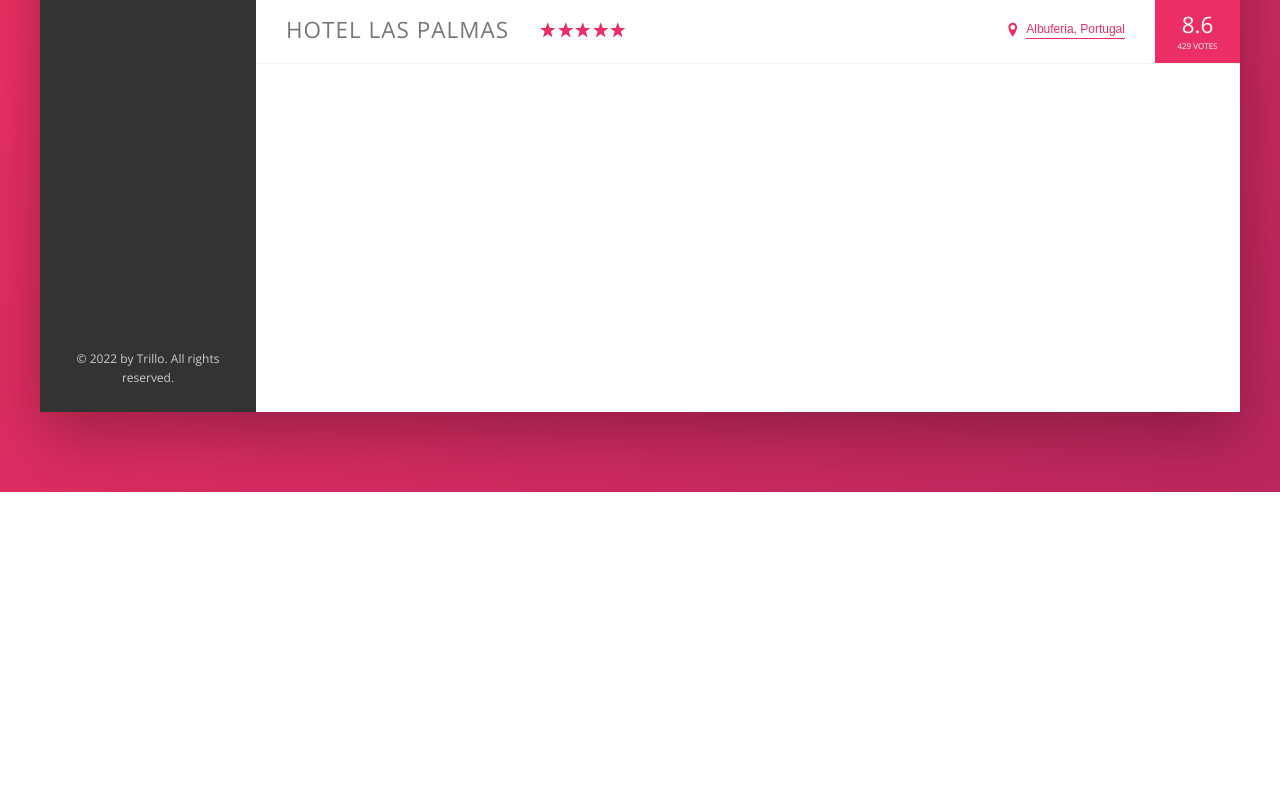
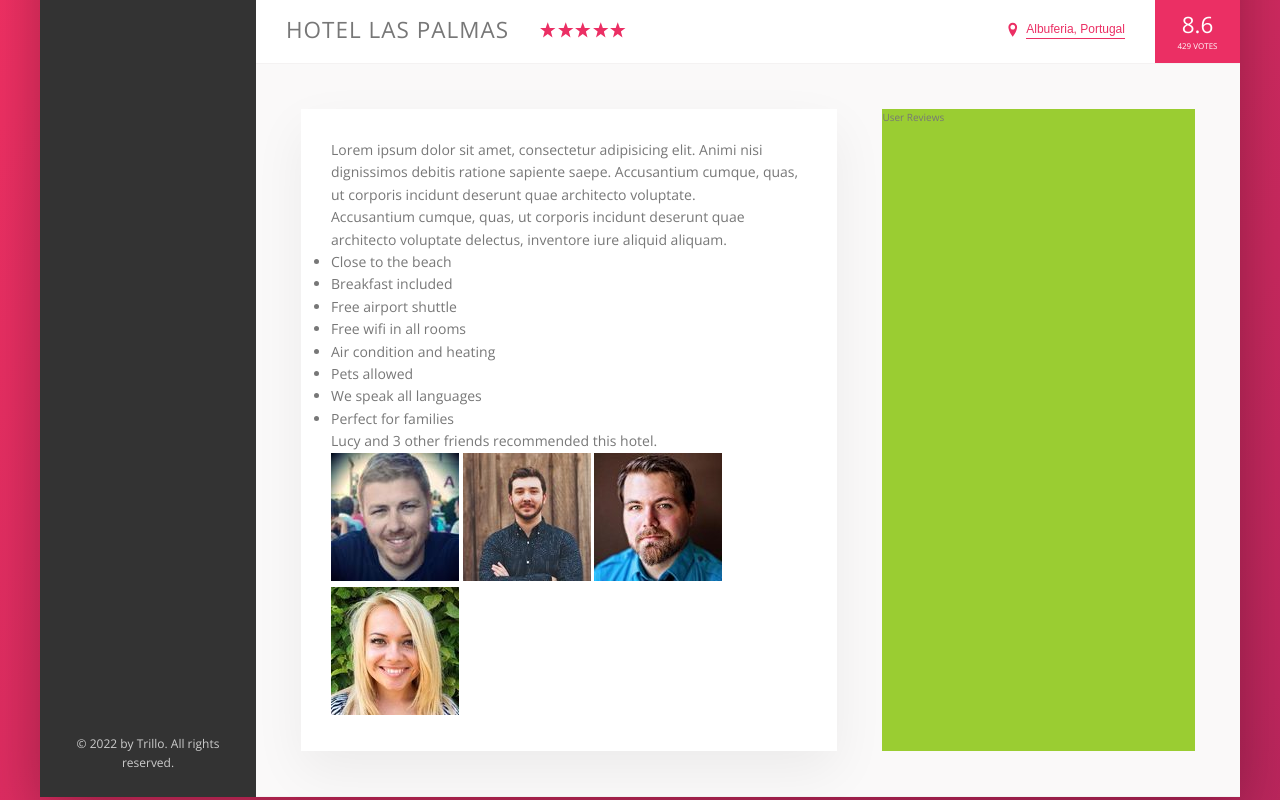
Before and after one commit to dmartin5150/Trello, a website: page index.html in a window 1280 px wide. Shown: the part 538-1338 px from the top of the page. Before the commit the page ends 1030 px from the top, so only its background shows below. Drawn offline with nearby package versions, Linux system fonts and the light colour scheme.

Commit message:
started description section

```diff
--- a/index.html
+++ b/index.html
@@ -128,9 +128,48 @@
                     </div>
                 </div>
 
+
+                <div class="detail">
+                    <div class="description">
+                        <p class="paragraph">
+                            Lorem ipsum dolor sit amet, consectetur adipisicing elit. Animi nisi dignissimos debitis
+                            ratione sapiente saepe. Accusantium cumque, quas, ut corporis incidunt deserunt quae
+                            architecto voluptate.
+                        </p>
+                        <p class="paragraph">
+                            Accusantium cumque, quas, ut corporis incidunt deserunt quae architecto voluptate delectus,
+                            inventore iure aliquid aliquam.
+                        </p>
+                        <ul class="list">
+                            <li class="list__item">Close to the beach</li>
+                            <li class="list__item">Breakfast included</li>
+                            <li class="list__item">Free airport shuttle</li>
+                            <li class="list__item">Free wifi in all rooms</li>
+                            <li class="list__item">Air condition and heating</li>
+                            <li class="list__item">Pets allowed</li>
+                            <li class="list__item">We speak all languages</li>
+                            <li class="list__item">Perfect for families</li>
+                        </ul>
+                        <div class="recommend">
+                            <p class="recommend__count">
+                                Lucy and 3 other friends recommended this hotel.
+                            </p>
+                            <div class="recommend__friends">
+                                <img src="img/user-3.jpg" alt="Friend 1" class="recommend__photo">
+                                <img src="img/user-4.jpg" alt="Friend 2" class="recommend__photo">
+                                <img src="img/user-5.jpg" alt="Friend 3" class="recommend__photo">
+                                <img src="img/user-6.jpg" alt="Friend 4" class="recommend__photo">
+                            </div>
+                        </div>
+                    </div>
+                    <div class="user-reviews">
+                        User Reviews
+                    </div>
+                </div>
+
             </main>
         </div>
     </div>
 </body>
 
-</html>
+</html>Close to the beach
--- a/sass/_base.scss
+++ b/sass/_base.scss
@@ -34,6 +34,9 @@ Grey dark 3: #999
     --color-white:#fff;
 
     --shadow-dark: 0 2rem 6rem rgba(0,0,0, 0.3);
+    --shadow-light:0 2rem 5rem rgba(0,0,0, 0.06);
+
+    --line:  1px solid var(--color-grey-light-2);
 
 }
 
--- a/sass/_component.scss
+++ b/sass/_component.scss
@@ -214,7 +214,7 @@
 .overview {
     display:flex;
     align-items: center;
-    border-bottom: 1px solid var(--color-grey-light-2);
+    border-bottom: var(--line);
 
     &__heading {
         font-size: 2.25rem;
--- a/sass/_layout.scss
+++ b/sass/_layout.scss
@@ -11,7 +11,7 @@
     font-size: 1.4rem;
     color: var(--color-grey-dark-1);
     background-color: var(--color-white);
-    border-bottom: 1px solid var(--color-grey-light-2);
+    border-bottom: var(--line);
     display:flex;
     justify-content: space-between;
     align-items: center;
@@ -33,5 +33,27 @@
 .hotel-view {
     background-color:var(--color-white);
     flex:1;
-    height:80rem;
 }
+
+.detail {
+    display:flex;
+    padding:4.5rem;
+    background-color: var(--color-grey-light-1);
+    border-bottom: var(--line);
+}
+
+.description {
+    font-size: 1.4rem;
+    background-color: var(--color-white);
+    box-shadow: var(--shadow-light);
+    padding:3rem;
+    flex: 0 0 60%;
+    margin-right: 4.5rem;
+
+}
+
+
+.user-reviews {
+    background-color: yellowgreen;
+    flex:1;
+}
```
Also changed, not shown: css/style.css, 1 other file.
